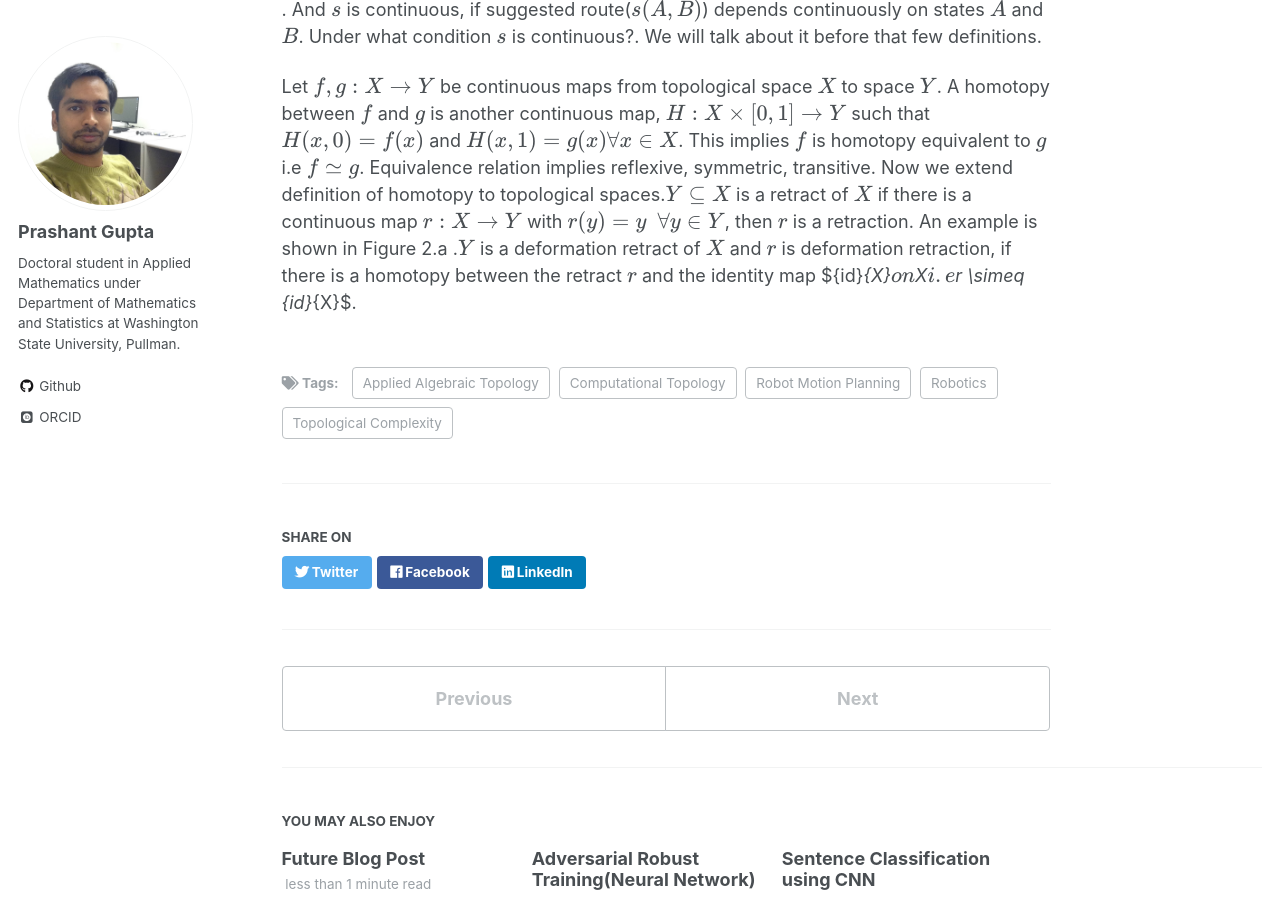
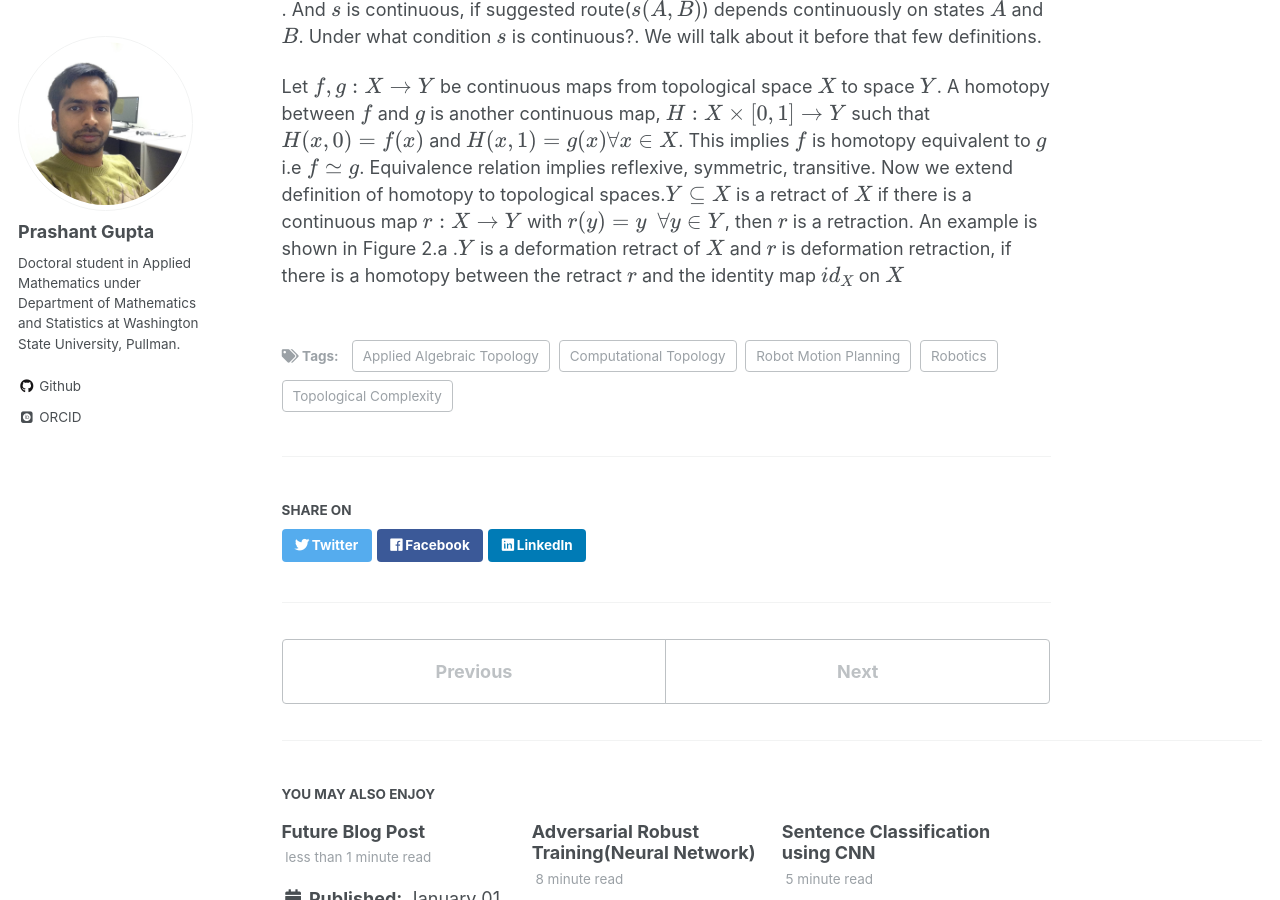
Before and after one commit to pragup/pragup.github.io, a Jekyll site: the page built from _posts/2020-03-08-Topological-Robot-Motion-Planning.md, in a window 1280 px wide and 900 px high, scrolled down 1655 px. Built offline with Jekyll 4.4.1, drawn with Linux system fonts in a browser that asks for light colours; some web fonts are replaced; formulas are drawn with MathJax 3.

Commit message:
no message

```diff
--- a/_posts/2020-03-08-Topological-Robot-Motion-Planning.md
+++ b/_posts/2020-03-08-Topological-Robot-Motion-Planning.md
@@ -9,7 +9,7 @@
   - Applied Algebraic Topology
   - Computational Topology
 ---
-{% include lib/mathjax.html %}
+{% include_ mathjax.html %}
 
 ## Introduction ##
 Topology is usually discussed in robotics through the notion of configuration spaces. For any mechanical system $R$, configuration space is the variety of all possible states ($X$).
@@ -52,9 +52,9 @@
 $H(x, 0) = f(x)$ and $H(x, 1) = g(x) \forall x \in X$. This implies $f$ is homotopy equivalent to $g$ i.e $f \simeq g$. Equivalence relation implies reflexive, symmetric, transitive.
 Now we extend definition of homotopy to topological spaces.$Y \subseteq X$ is a retract of $X$ if there is a continuous map $r: X \to Y$ with $r(y) = y ~~\forall y \in Y$, then $r$
 is a retraction. An example is shown in Figure 2.a .$Y$ is a deformation retract of $X$ and $r$ is deformation retraction, if there is a homotopy between the retract $r$ and the
-identity map ${id}_{X}$ on $X$ i.e $r \simeq {id}_{X}$.
+identity map ${id}_{X}$ on $X$
 
-<!-- Deformation retraction implies homotopy equivalence between topological space $X \simeq Y$. Some examples are shown in
+<!-- i.e $r \simeq {id}_{X}$. Deformation retraction implies homotopy equivalence between topological space $X \simeq Y$. Some examples are shown in
 Figure 2. $X$ and $Y$ homotopy equivalent or have the same homotopy type, if there exists continuous maps $f: X \to Y$ and $g: Y \to X$ such that $f \circ g \simeq {id}_{Y}$ and
 $g \circ f \simeq {id}_{X}$. Denoted by $X \simeq Y$. Some examples are shown in Figure 3.
 -->
```
